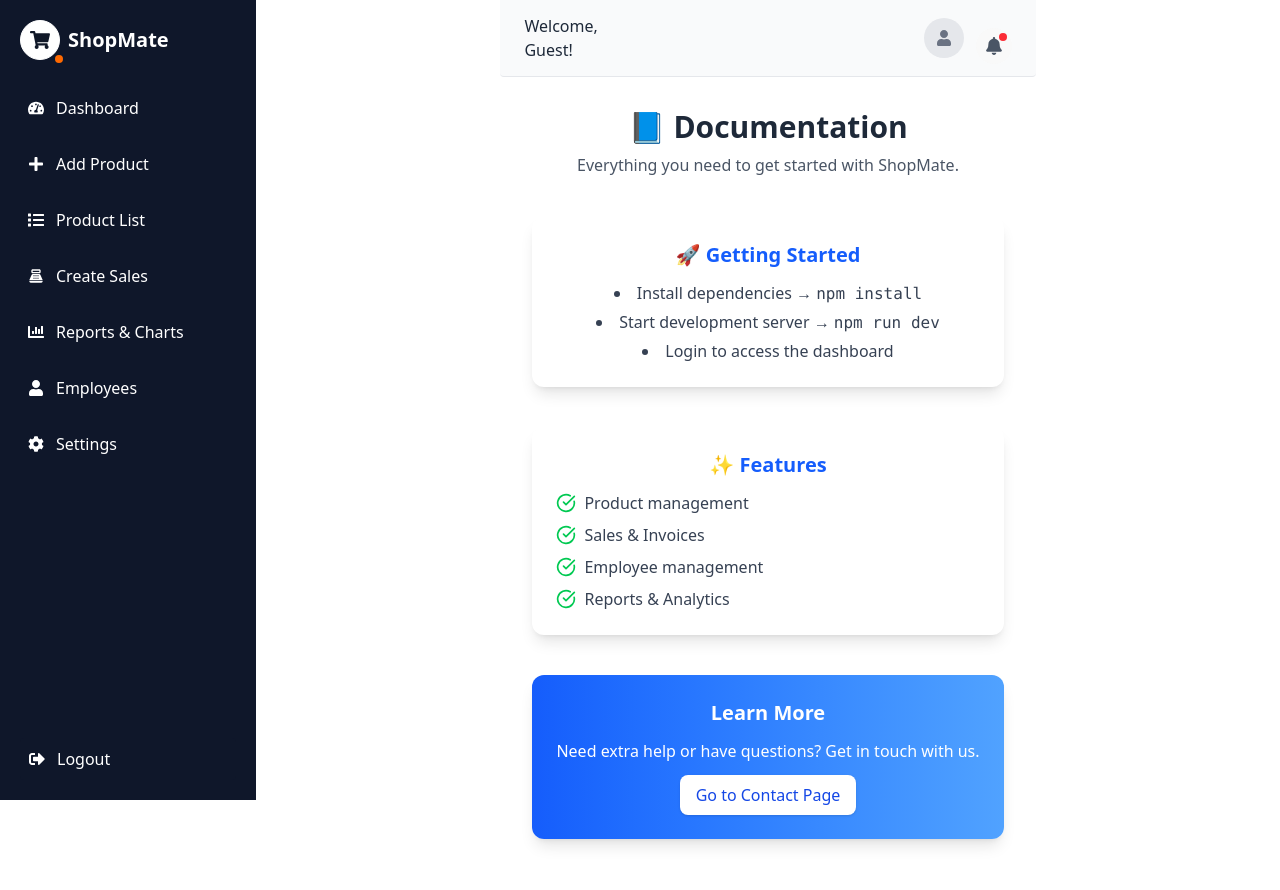
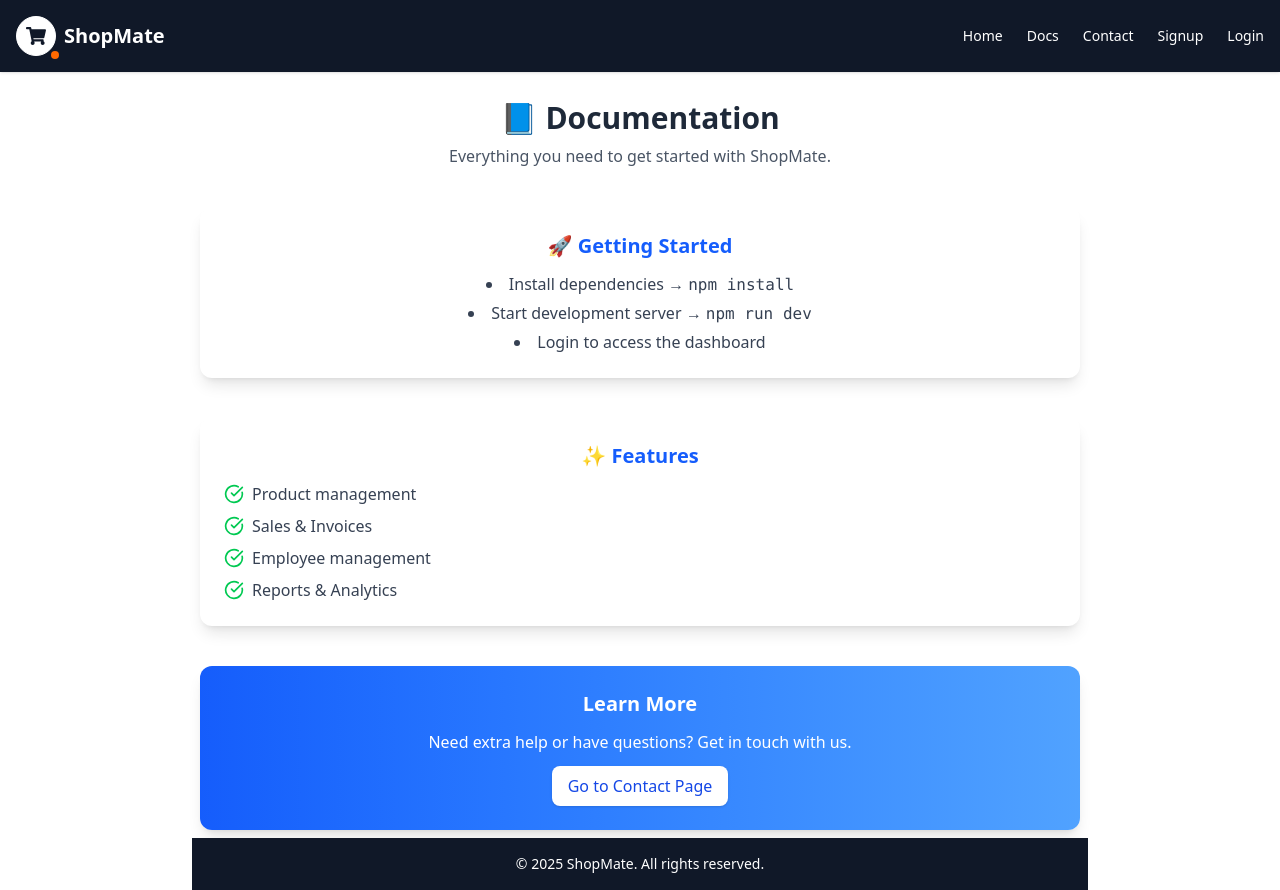
Before and after one commit to AsifIqbal011/shopmate, a React (Vite) app in the folder frontend/: page /docs in a window 1280 px wide. Built offline with nearby package versions, Linux system fonts and the light colour scheme.

Commit message:
navbar and footer component added

```diff
--- a/frontend/src/App.jsx
+++ b/frontend/src/App.jsx
@@ -27,6 +27,8 @@
     <Routes>
       {/* Public routes */}
       <Route index element={<Home />} />
+      <Route path="docs" element={<Docs />} />
+      <Route path="contact" element={<Contact />} />
       <Route path="/login" element={<Login />} />
       <Route path="/signup" element={<Signup />} />
 
@@ -43,8 +45,6 @@
         <Route path="employees" element={<Employees />} />
         <Route path="settings" element={<Settings />} />
         <Route path="pending-invoices" element={<PendingInvoices />} />
-        <Route path="docs" element={<Docs />} />
-        <Route path="contact" element={<Contact />} />
         <Route path="logout" element={<Logout />} />
       </Route>
     </Routes>
--- /dev/null
+++ b/frontend/src/components/Footer.jsx
@@ -0,0 +1,11 @@
+import React from 'react'
+
+export const Footer = () => {
+  return (
+    <footer className="min-w-full bg-gray-900 text-white text-center py-4">
+        <p className="text-sm">
+          © {new Date().getFullYear()} ShopMate. All rights reserved.
+        </p>
+      </footer>
+  )
+}
--- /dev/null
+++ b/frontend/src/components/NavBar.jsx
@@ -0,0 +1,40 @@
+import React from 'react'
+import { FaShoppingCart} from "react-icons/fa";
+import { Link } from "react-router-dom";
+export const NavBar = () => {
+  return (
+    <div>
+        <header className="fixed top-0 left-0 w-full bg-gray-900 text-white z-50 shadow">
+        <div className="max-w-7xl mx-auto flex justify-between items-center px-4 sm:px-4 lg:px-4 py-4">
+          {/* Logo */}
+          <div className="flex items-center gap-2 text-xl font-bold">
+            <div className="w-10 h-10 bg-white rounded-full mx-auto flex items-center justify-center relative border">
+                          <FaShoppingCart className="h-5 w-5 text-gray-900" />
+                          <div className="absolute -bottom-1 -right-1 w-2 h-2 bg-orange-500 rounded-full"></div>
+                        </div>
+            <span>ShopMate</span>
+          </div>
+
+          {/* Navigation */}
+          <nav className="hidden sm:flex items-center gap-6 text-sm font-semibold">
+            <Link to="/" className="text-white hover:text-blue-400">
+              Home
+            </Link>
+            <Link to="/docs" className="text-white hover:text-blue-400">
+              Docs
+            </Link>
+            <Link to="/contact" className="text-white hover:text-blue-400">
+              Contact
+            </Link>
+            <Link to="/signup" className="text-white hover:text-blue-400">
+              Signup
+            </Link>
+            <Link to="/login" className="text-white hover:text-blue-400">
+              Login
+            </Link>
+          </nav>
+        </div>
+      </header>
+    </div>
+  )
+}
--- a/frontend/src/pages/Contact.jsx
+++ b/frontend/src/pages/Contact.jsx
@@ -1,7 +1,9 @@
 import React, { useState } from "react";
 import { Mail, Phone, MapPin } from "lucide-react";
+import { NavBar } from "../components/NavBar";
+import { Footer } from "../components/Footer";
 
-export default function Contact() {
+const Contact=()=> {
   const [formData, setFormData] = useState({ name: "", email: "", message: "" });
 
   const handleChange = (e) => setFormData({ ...formData, [e.target.name]: e.target.value });
@@ -12,10 +14,11 @@
   };
 
   return (
-    <div className="max-w-4xl mx-auto p-8 space-y-10">
+    <div className="max-w-4xl mx-auto p-2 space-y-10 lg:w-257">
       {/* Header */}
+      <NavBar />
       <div className="text-center space-y-2">
-        <h1 className="text-3xl font-bold text-gray-800">📩 Contact Us</h1>
+        <h1 className="text-3xl font-bold text-gray-800 mt-23">📩 Contact Us</h1>
         <p className="text-gray-600">
           We'd love to hear from you! Fill out the form or use the info below.
         </p>
@@ -85,6 +88,8 @@
           </button>
         </form>
       </div>
+      <Footer/>
     </div>
   );
 }
+export default Contact;
--- a/frontend/src/pages/Docs.jsx
+++ b/frontend/src/pages/Docs.jsx
@@ -1,13 +1,17 @@
 import React from "react";
+import { NavBar } from "../components/NavBar";
+import { Footer } from "../components/Footer";
 import { CheckCircle } from "lucide-react";
 import { Link } from "react-router-dom";
 
 export default function Docs() {
   return (
-    <div className="max-w-4xl mx-auto p-8 space-y-10">
+    <div>
+    <div className="max-w-4xl mx-auto p-2 space-y-10 lg:w-257">
       {/* Header */}
-      <div className="text-center space-y-2">
-        <h1 className="text-3xl font-bold text-gray-800">📘 Documentation</h1>
+      <NavBar/>
+      <div className="text-center space-y-2 ">
+        <h1 className="text-3xl font-bold text-gray-800 mt-23 ">📘 Documentation</h1>
         <p className="text-gray-600">Everything you need to get started with ShopMate.</p>
       </div>
 
@@ -44,6 +48,9 @@
           Go to Contact Page
         </Link>
       </section>
+
     </div>
+    <Footer/>
+</div>
   );
 }
--- a/frontend/src/pages/Home.jsx
+++ b/frontend/src/pages/Home.jsx
@@ -1,43 +1,15 @@
 import { Link } from "react-router-dom";
 import { FaReceipt, FaChartLine,FaShoppingCart,FaArrowRight } from "react-icons/fa";
 import { MdAnalytics } from "react-icons/md";
+import { NavBar } from "../components/NavBar";
+import { Footer } from "../components/Footer";
 
 
 function Home() {
   return (
     <div className="flex flex-col min-h-screen">
       {/* Navbar */}
-      <header className="fixed top-0 left-0 w-full bg-gray-900 text-white z-50 shadow">
-        <div className="max-w-7xl mx-auto flex justify-between items-center px-4 sm:px-4 lg:px-4 py-4">
-          {/* Logo */}
-          <div className="flex items-center gap-2 text-xl font-bold">
-            <div className="w-10 h-10 bg-white rounded-full mx-auto flex items-center justify-center relative border">
-                          <FaShoppingCart className="h-5 w-5 text-gray-900" />
-                          <div className="absolute -bottom-1 -right-1 w-2 h-2 bg-orange-500 rounded-full"></div>
-                        </div>
-            <span>ShopMate</span>
-          </div>
-
-          {/* Navigation */}
-          <nav className="hidden sm:flex items-center gap-6 text-sm font-semibold">
-            <Link to="/" className="text-white hover:text-blue-400">
-              Home
-            </Link>
-            <Link to="/docs" className="text-white hover:text-blue-400">
-              Docs
-            </Link>
-            <Link to="/contact" className="text-white hover:text-blue-400">
-              Contact
-            </Link>
-            <Link to="/signup" className="text-white hover:text-blue-400">
-              Signup
-            </Link>
-            <Link to="/login" className="text-white hover:text-blue-400">
-              Login
-            </Link>
-          </nav>
-        </div>
-      </header>
+      <NavBar />
 
       {/* Hero Section */}
       <main className="flex-1 flex flex-col justify-center items-center text-center bg-white w-full  pt-28 px-4">
@@ -57,7 +29,7 @@
               Sign Up
             </button>
           </Link>
-          <Link to="/learn-more">
+          <Link to="/docs">
             <button className="bg-indigo-600 hover:bg-indigo-700 text-white px-6 py-3 rounded font-medium w-full sm:w-auto">
               Learn More
             </button>
@@ -137,11 +109,7 @@
       </section>
 
       {/* Footer */}
-      <footer className="w-full bg-gray-900 text-white text-center py-4">
-        <p className="text-sm">
-          © {new Date().getFullYear()} ShopMate. All rights reserved.
-        </p>
-      </footer>
+      <Footer/>
     </div>
   );
 }
```
Also changed, not shown: package.json (deleted, +0 -36 lines), 1 other file (tests, documents, lock files or other folders).
